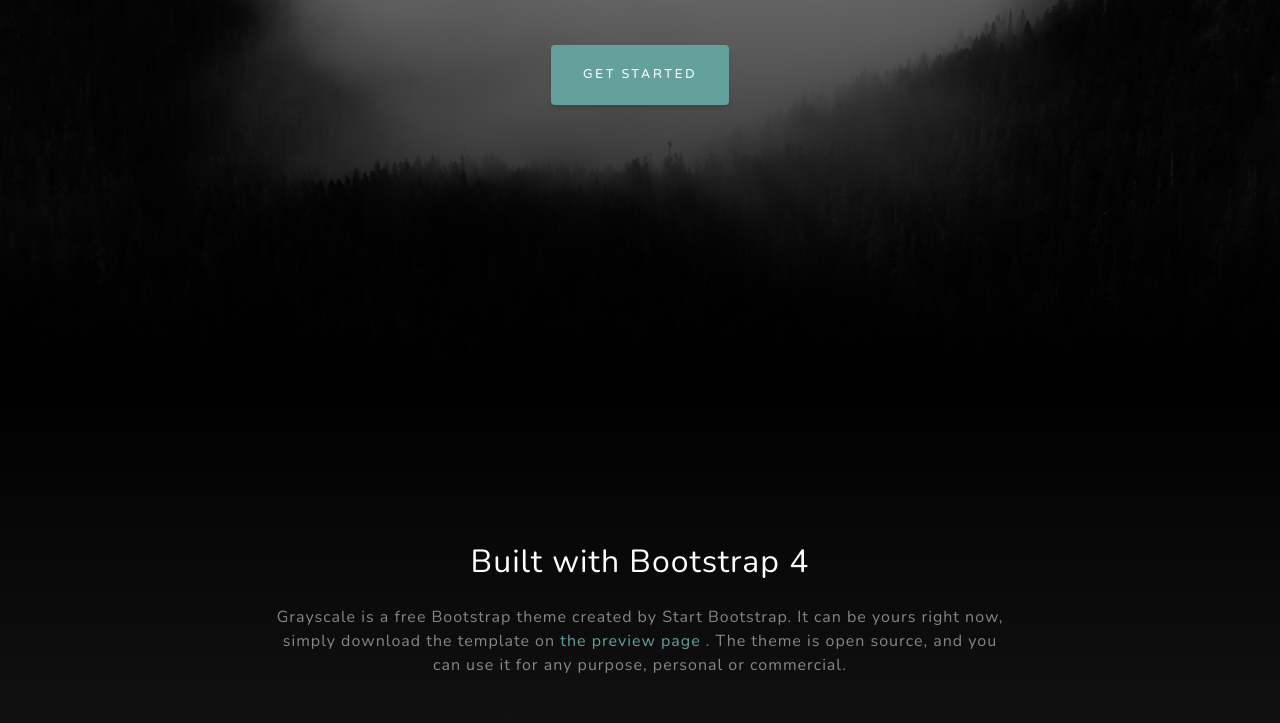
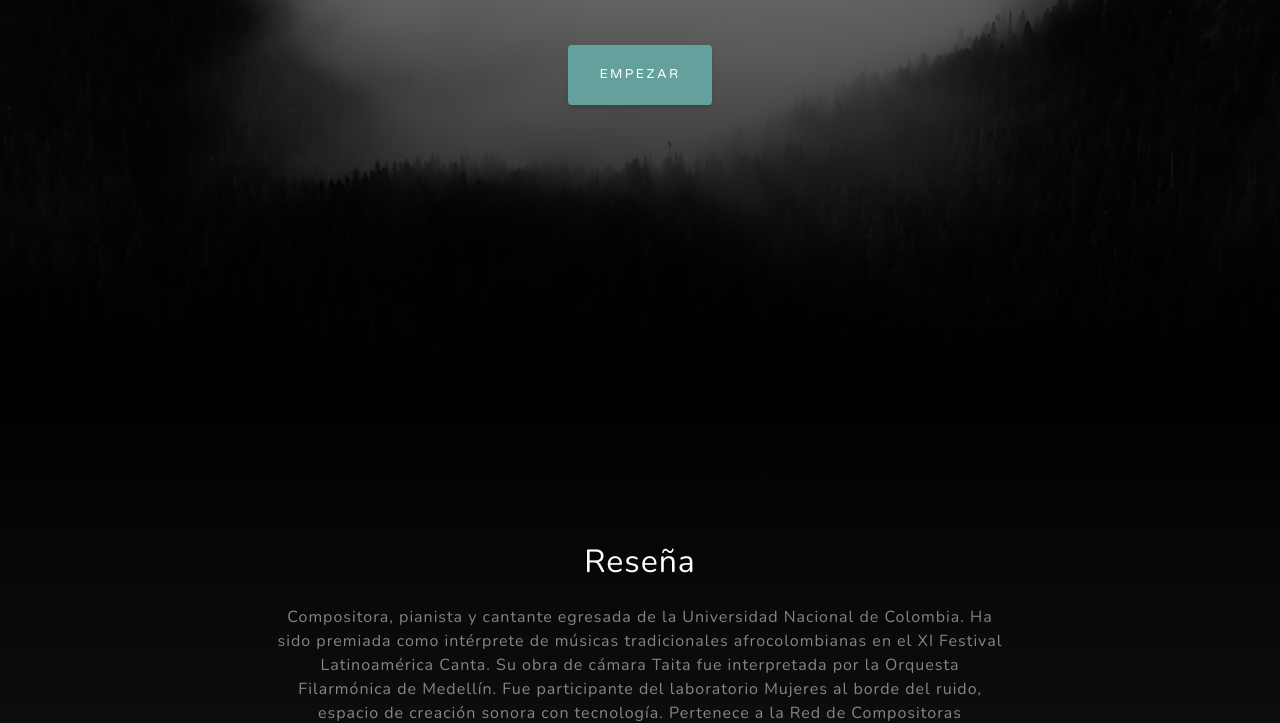
Before and after one commit to lkmontillae/leidymontillaweb, a plain HTML site: page index.html in a window 1280 px wide. Shown: the part 417-1140 px from the top of the page. Drawn offline with nearby package versions, Linux system fonts and the light colour scheme.

Commit message:
Update index.html

```diff
--- a/index.html
+++ b/index.html
@@ -5,7 +5,7 @@
         <meta name="viewport" content="width=device-width, initial-scale=1, shrink-to-fit=no" />
         <meta name="description" content="" />
         <meta name="author" content="" />
-        <title>LEIDY MONTILLA - Start Bootstrap Theme</title>
+        <title>LEIDY MONTILLA - Portafolio</title>
         <link rel="icon" type="image/x-icon" href="assets/img/favicon.ico" />
         <!-- Font Awesome icons (free version)-->
         <script src="https://use.fontawesome.com/releases/v5.15.1/js/all.js" crossorigin="anonymous"></script>
@@ -39,7 +39,7 @@
                 <div class="mx-auto text-center">
                     <h1 class="mx-auto my-0 text-uppercase">LEIDY MONTILLA</h1>
                     <h2 class="text-white-50 mx-auto mt-2 mb-5">Música profesional</h2>
-                    <a class="btn btn-primary js-scroll-trigger" href="#about">Get Started</a>
+                    <a class="btn btn-primary js-scroll-trigger" href="#about">Empezar</a>
                 </div>
             </div>
         </header>
@@ -48,9 +48,9 @@
             <div class="container">
                 <div class="row">
                     <div class="col-lg-8 mx-auto">
-                        <h2 class="text-white mb-4">Built with Bootstrap 4</h2>
+                        <h2 class="text-white mb-4">Reseña</h2>
                         <p class="text-white-50">
-                            Grayscale is a free Bootstrap theme created by Start Bootstrap. It can be yours right now, simply download the template on
+                            Compositora, pianista y cantante egresada de la Universidad Nacional de Colombia. Ha sido premiada como intérprete de músicas tradicionales afrocolombianas en el XI Festival Latinoamérica Canta. Su obra de cámara Taita fue interpretada por la Orquesta Filarmónica de Medellín. Fue participante del laboratorio Mujeres al borde del ruido, espacio de creación sonora con tecnología. Pertenece a la Red de Compositoras Latinoamericanas REDCLA, a la agrupación Pinó Moré, Voicespace y al Coro de la Fundación Orquesta Sinfónica de Bogotá (FOSBO). Ha realizado arreglos para distintos formatos de músicas populares y académicas y actualmente trabaja en su proyecto personal donde incorpora formatos e influencias de diferentes tradiciones experimentando con la voz y la electroacústica.
                             <a href="https://startbootstrap.com/theme/grayscale/">the preview page</a>
                             . The theme is open source, and you can use it for any purpose, personal or commercial.
                         </p>
```
